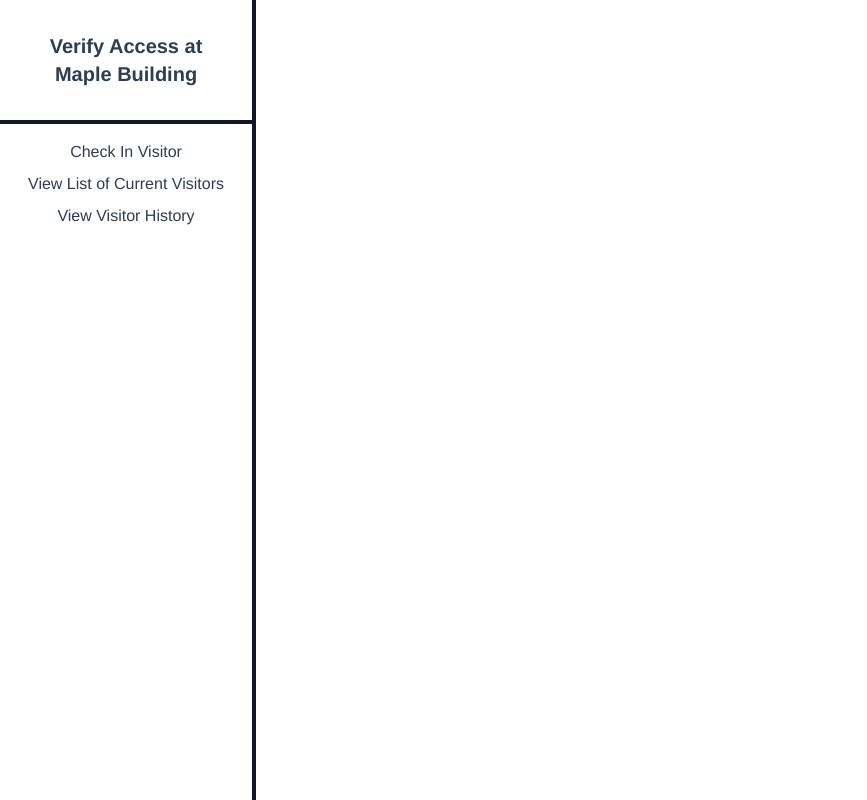
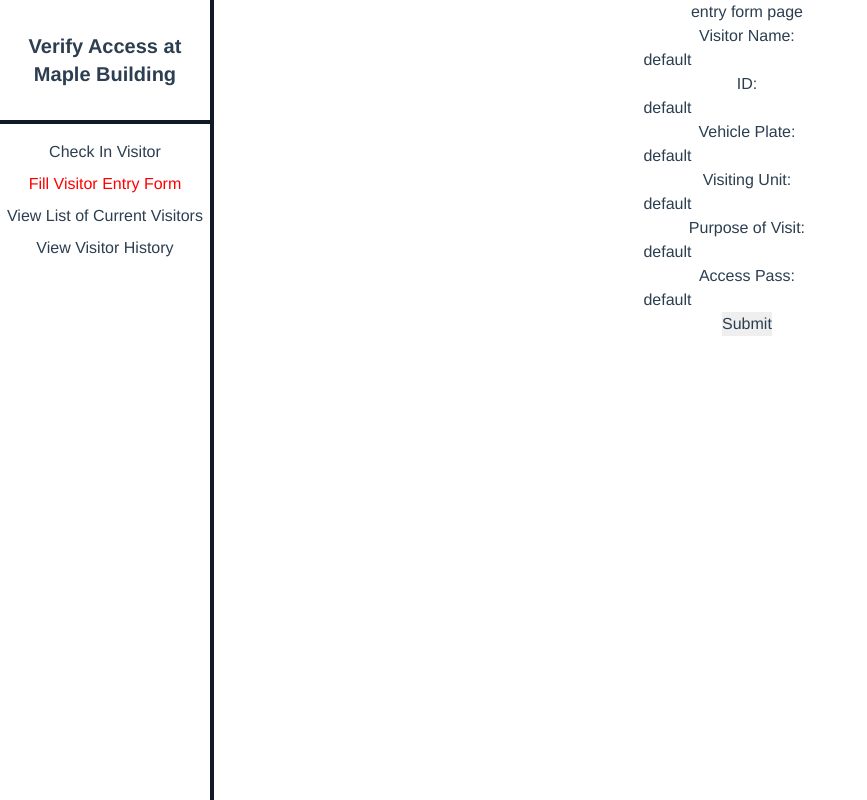
Before and after one commit to dtjldamien/verify-access, a Vue app in the folder verify-access-vue/: page /entry-form in a window 1280 px wide. Shown: the whole page, without its empty margins (0-867 px from the left). Built offline with nearby package versions, Linux system fonts and the light colour scheme.

Commit message:
feat: add views for each screen in vue

```diff
--- a/verify-access-vue/package.json
+++ b/verify-access-vue/package.json
@@ -10,6 +10,7 @@
   },
   "dependencies": {
     "@chenfengyuan/vue-qrcode": "^2.0.0-rc",
+    "axios": "^0.21.1",
     "core-js": "^3.6.5",
     "qrcode": "^1.4.4",
     "vue": "^3.1.5",
@@ -83,5 +84,7 @@
       "vue-cli-service lint",
       "git add"
     ]
-  }
+  },
+  "author": "Damien Tan <dtjldamien@gmail.com>",
+  "license": "ISC"
 }
--- a/verify-access-vue/src/App.vue
+++ b/verify-access-vue/src/App.vue
@@ -18,6 +18,10 @@ export default {
         {
           pageName: "Check In Visitor",
           pageLink: "/",
+        },
+        {
+          pageName: "Fill Visitor Entry Form",
+          pageLink: "/entry-form",
         },
         {
           pageName: "View List of Current Visitors",
--- /dev/null
+++ b/verify-access-vue/src/components/Button.vue
@@ -0,0 +1,30 @@
+<template>
+  <button
+    class="
+      text-base
+      font-semibold
+      rounded-3xl
+      px-8.5
+      py-3
+      bg-blue-900
+      hover:bg-green-900
+      text-white
+    "
+  >
+    {{ text }}
+  </button>
+</template>
+
+<script>
+export default {
+  props: {
+    text: {
+      type: String,
+      required: true,
+      default: "TEXT HERE",
+    },
+  },
+};
+</script>
+
+<style scoped lang="scss"></style>
--- a/verify-access-vue/src/router/index.js
+++ b/verify-access-vue/src/router/index.js
@@ -6,6 +6,11 @@ const routes = [
     path: "/",
     name: "Home",
     component: Home,
+  },
+  {
+    path: "/entry-form",
+    name: "EntryForm",
+    component: () => import("../views/EntryForm.vue"),
   },
   {
     path: "/current-visitors",
--- a/verify-access-vue/src/views/CurrentVisitors.vue
+++ b/verify-access-vue/src/views/CurrentVisitors.vue
@@ -1,5 +1,70 @@
 <template>
   <div class="current-visitors">
     <h1>current visitors page</h1>
+    <table class="table-auto">
+      <thead>
+        <tr>
+          <th>Visitor Name</th>
+          <th>Masked ID</th>
+          <th>Contact Number</th>
+          <th>Visiting Unit</th>
+          <th>Vehicle Plate</th>
+          <th>Access Pass</th>
+          <th>Entry Time</th>
+          <th>Exit Time</th>
+        </tr>
+      </thead>
+      <tbody>
+        <tr v-for="visitorRecord in visitorRecords" :key="visitorRecord.id">
+          <td>{{ visitorRecord.visitorName }}</td>
+          <td>{{ visitorRecord.maskedId }}</td>
+          <td>{{ visitorRecord.maskedId }}</td>
+          <td>{{ visitorRecord.vehiclePlate }}</td>
+          <td>{{ visitorRecord.visitingUnit }}</td>
+          <td>{{ visitorRecord.purposeOfVisit }}</td>
+          <td>{{ visitorRecord.accessPass }}</td>
+          <td>{{ visitorRecord.entryTime }}</td>
+          <td>
+            <p v-if="visitorRecord.exitTime != null">
+              {{ visitorRecord.exitTime }}
+            </p>
+            <Button
+              v-else
+              :text="buttonText"
+              v-on:click="checkOutVisitor(visitorRecord)"
+            ></Button>
+          </td>
+        </tr>
+      </tbody>
+    </table>
   </div>
 </template>
+
+<script>
+import axios from "axios";
+import Button from "../components/Button.vue";
+
+export default {
+  name: "CurrentVisitors",
+  components: { Button },
+  data: function () {
+    return {
+      visitorRecords: [],
+      buttonText: "Check Out",
+    };
+  },
+  async mounted() {
+    const response = await axios.get("api/visitor-records");
+    this.visitorRecords = response.data;
+  },
+  methods: {
+    async checkOutVisitor(visitorRecord) {
+      const response = await axios.patch(
+        "api/visitor-records/" + visitorRecord._id
+      );
+      console.log(response);
+      visitorRecord.exitTime = response.data.exitTime;
+    },
+  },
+};
+</script>
--- /dev/null
+++ b/verify-access-vue/src/views/EntryForm.vue
@@ -0,0 +1,82 @@
+<template>
+  <div class="current-visitors">
+    <h1>entry form page</h1>
+    <form>
+      <label for="visitorName">Visitor Name:</label><br />
+      <input
+        type="text"
+        id="visitorName"
+        name="visitorName"
+        v-model="visitorName"
+        readonly
+      /><br />
+      <label for="maskedId">ID:</label><br />
+      <input
+        type="text"
+        id="maskedId"
+        name="maskedId"
+        v-model="maskedId"
+        readonly
+      /><br />
+      <label for="vehiclePlate">Vehicle Plate:</label><br />
+      <input
+        type="text"
+        id="vehiclePlate"
+        name="vehiclePlate"
+        v-model="vehiclePlate"
+      /><br />
+      <label for="visitingUnit">Visiting Unit:</label><br />
+      <input
+        type="text"
+        id="visitingUnit"
+        name="visitingUnit"
+        v-model="visitingUnit"
+      /><br />
+      <label for="purposeOfVisit">Purpose of Visit:</label><br />
+      <input
+        type="text"
+        id="purposeOfVisit"
+        name="purposeOfVisit"
+        v-model="purposeOfVisit"
+      /><br />
+      <label for="accessPass">Access Pass:</label><br />
+      <input
+        type="text"
+        id="accessPass"
+        name="accessPass"
+        v-model="accessPass"
+      /><br />
+      <input type="submit" value="Submit" v-on:click="checkInVisitor" />
+    </form>
+  </div>
+</template>
+
+<script>
+import axios from "axios";
+
+export default {
+  name: "EntryForm",
+  data: function () {
+    return {
+      visitorName: "default",
+      maskedId: "default",
+      vehiclePlate: "default",
+      visitingUnit: "default",
+      purposeOfVisit: "default",
+      accessPass: "default",
+    };
+  },
+  methods: {
+    async checkInVisitor() {
+      await axios.post("api/visitor-records", {
+        visitorName: this.visitorName,
+        maskedId: this.maskedId,
+        vehiclePlate: this.vehiclePlate,
+        visitingUnit: this.visitingUnit,
+        purposeOfVisit: this.purposeOfVisit,
+        accessPass: this.accessPass,
+      });
+    },
+  },
+};
+</script>
--- /dev/null
+++ b/verify-access-vue/vue.config.js
@@ -0,0 +1,11 @@
+module.exports = {
+    configureWebpack: {
+        devServer: {
+            proxy: {
+                '/api': {
+                    target: process.env.VUE_APP_DEV_SERVER_TARGET,
+                },
+            },
+        },
+    },
+}
```
Also changed, not shown: 2 other files (tests, documents, lock files or other folders).
